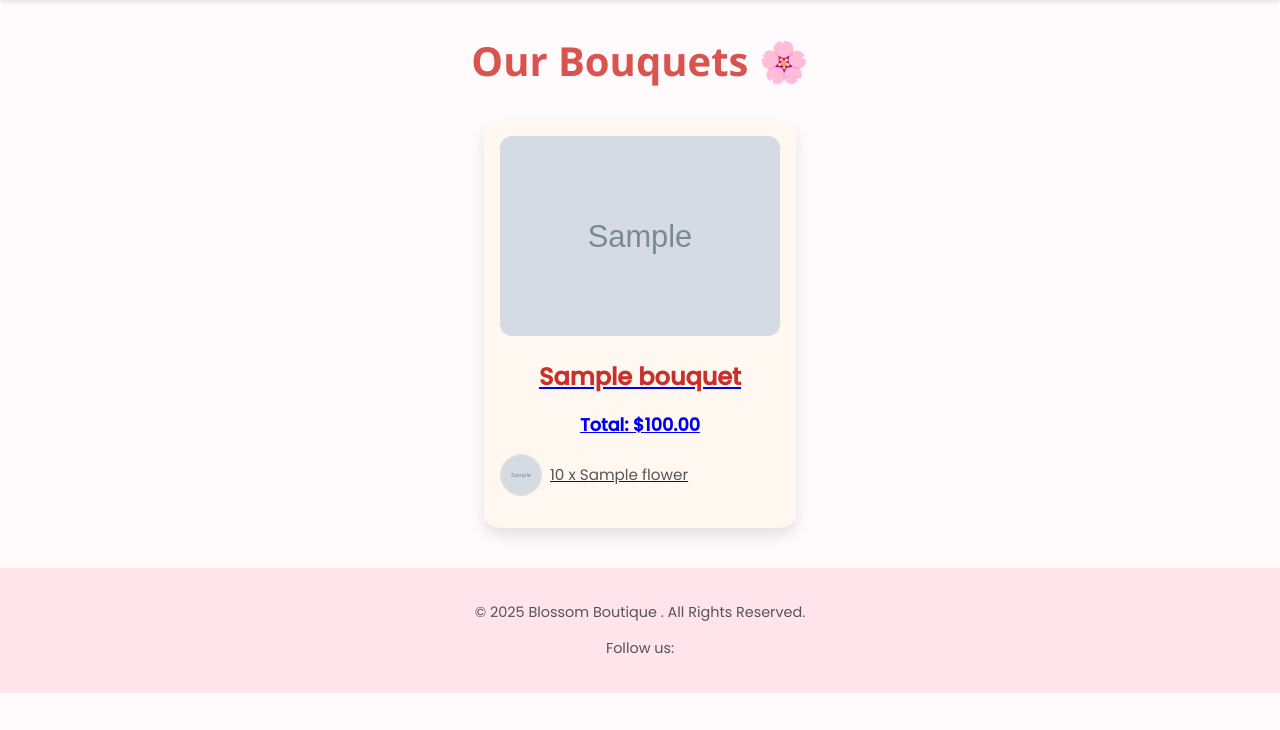
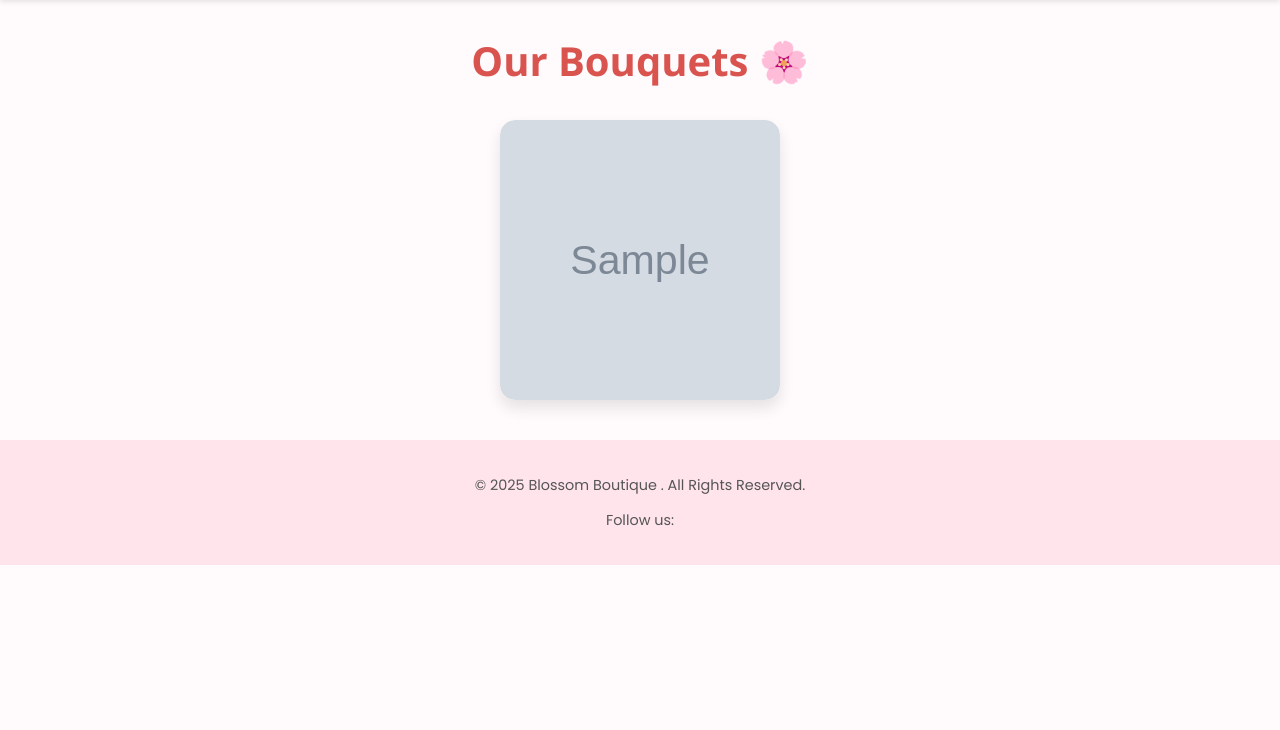
Before and after one commit to sadeenfadel/Capstone-Project-, a Django app: page /bouquets/ in a window 1280 px wide. Shown: the part 70-800 px from the top of the page. Run offline with Django 5.2, Linux system fonts and the light colour scheme; tables that the repository leaves empty hold one stand-in row (values such as "Sample post"); grey boxes marked "Sample" are stand-in pictures.

Commit message:
added the css for details page and bouquet page

```diff
--- a/flowershop/settings.py
+++ b/flowershop/settings.py
@@ -120,6 +120,8 @@ USE_TZ = True
 # https://docs.djangoproject.com/en/5.2/howto/static-files/
 
 STATIC_URL = 'static/'
+STATICFILES_DIRS = [BASE_DIR / "static"]
+
 
 MEDIA_URL = '/media/'
 MEDIA_ROOT = BASE_DIR / 'media'
--- a/main_app/static/css/bouquet.css
+++ b/main_app/static/css/bouquet.css
@@ -2,7 +2,7 @@
     text-align: center;
     font-size: 2.5rem;
     margin-bottom: 2rem;
-    color: #d9534f; /* وردي فاتح */
+    color: #d9534f;
     font-family: 'Segoe UI', sans-serif;
 }
 
@@ -14,13 +14,13 @@
 }
 
 .bouquet-card {
+    position: relative;
     background-color: #fff8f0;
     border-radius: 15px;
     box-shadow: 0 8px 15px rgba(0,0,0,0.1);
-    padding: 1rem;
+    overflow: hidden;
     width: 280px;
-    transition: transform 0.2s, box-shadow 0.2s;
-    text-align: center;
+    transition: transform 0.3s ease;
 }
 
 .bouquet-card:hover {
@@ -28,43 +28,64 @@
     box-shadow: 0 12px 20px rgba(0,0,0,0.2);
 }
 
+.img-wrapper {
+    position: relative;
+    width: 100%;
+    height: 280px;
+    overflow: hidden;
+}
+
 .bouquet-main-img {
     width: 100%;
-    height: 200px;
+    height: 100%;
     object-fit: cover;
-    border-radius: 12px;
+    border-radius: 15px;
+    transition: transform 0.3s ease;
 }
 
-.bouquet-name {
-    font-size: 1.5rem;
-    margin: 1rem 0 0.5rem;
-    color: #c9302c;
+.img-wrapper:hover .bouquet-main-img {
+    transform: scale(1.1);
 }
 
-.bouquet-price {
-    font-size: 1.1rem;
-    margin-bottom: 1rem;
-    font-weight: bold;
+.overlay {
+    position: absolute;
+    bottom: 0;
+    left: 0;
+    right: 0;
+    background: rgba(230, 224, 224, 0.795);
+    color: #333;
+    transform: translateY(100%);
+    transition: transform 0.4s ease;
+    padding: 1rem;
+    text-align: center;
+    border-radius: 0 0 15px 15px;
 }
 
-.flower-list {
-    list-style: none;
-    padding: 0;
+.img-wrapper:hover .overlay {
+    transform: translateY(0);
 }
 
-.flower-list li {
-    display: flex;
-    align-items: center;
-    margin-bottom: 0.5rem;
-    font-size: 0.95rem;
-    color: #555;
+.overlay h3 {
+    color: #c9302c;
+    margin-bottom: 0.3rem;
 }
 
-.flower-thumb {
-    width: 40px;
-    height: 40px;
-    object-fit: cover;
-    border-radius: 50%;
-    margin-right: 0.5rem;
-    border: 1px solid #ddd;
+.overlay p {
+    font-weight: bold;
+    margin-bottom: 0.5rem;
 }
+
+.see-details-btn {
+    display: inline-block;
+    background-color: #c9302c;
+    color: #fff;
+    padding: 0.6rem 1.2rem;
+    border-radius: 8px;
+    text-decoration: none;
+    font-weight: bold;
+    transition: background-color 0.3s ease;
+}
+
+.see-details-btn:hover {
+    background-color: #d9534f;
+}
--- a/main_app/templates/buoquet/bouquet_list.html
+++ b/main_app/templates/buoquet/bouquet_list.html
@@ -1,5 +1,5 @@
-{% extends 'base.html' %}
-{% load static %}
+{% extends 'base.html' %}{% load static %}
+
 
 {% block title %}Bouquets{% endblock %}
 
@@ -12,23 +12,17 @@
 
 <div class="bouquet-container">
   {% for bouquet in bouquets %}
-   <a href="/details/{{ bouquet.id }}">
-     <div class="bouquet-card">
+    <div class="bouquet-card">
+      <div class="img-wrapper">
+        <img src="{{ bouquet.image.url }}" alt="{{ bouquet.name }}" class="bouquet-main-img"/>
+        <div class="overlay">
+          <h3 class="bouquet-name">{{ bouquet.name }}</h3>
+          <p class="bouquet-price">💐 ${{ bouquet.total_price }}</p>
 
-      <img src="{{ bouquet.image.url }}" alt="{{ bouquet.name }}" class="bouquet-main-img"/>
-      <h3 class="bouquet-name">{{ bouquet.name }}</h3>
-      <p class="bouquet-price">Total: ${{ bouquet.total_price }}</p>
-      <ul class="flower-list">
-        {% for bf in bouquet.bouquetflower_set.all %}
-          <li>
-            {% if bf.flower.image %}
-              <img src="{{ bf.flower.image.url }}" alt="{{ bf.flower.name }}" class="flower-thumb"/>
-            {% endif %}
-            {{ bf.quantity }} x {{ bf.flower.name }}
-          </li>
-        {% endfor %}
-      </ul>
-    </div></a>
+          <a href="/details/{{ bouquet.id }}" class="see-details-btn">See Details</a>
+        </div>
+      </div>
+    </div>
   {% empty %}
     <p>No bouquets available yet.</p>
   {% endfor %}
```
Also changed, not shown: main_app/static/css/details.css (added, +76 -0 lines), main_app/templates/buoquet/bouquet_details.html (+24 -4 lines).
